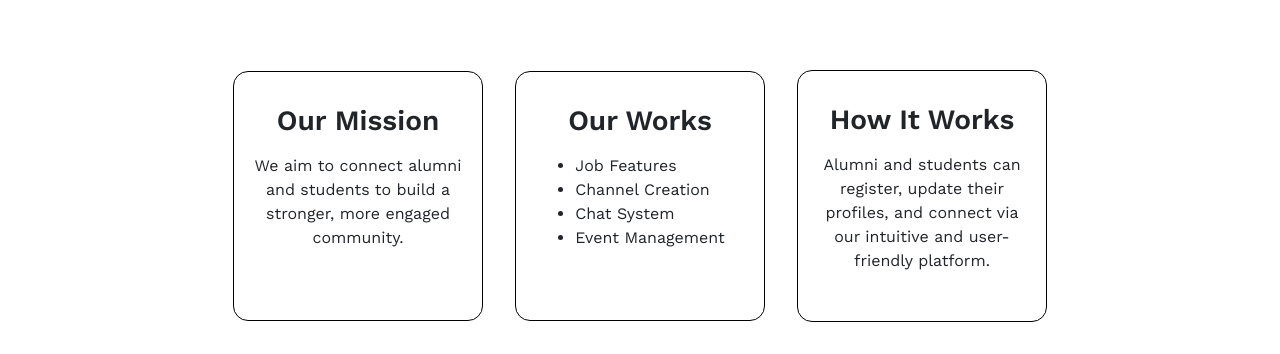
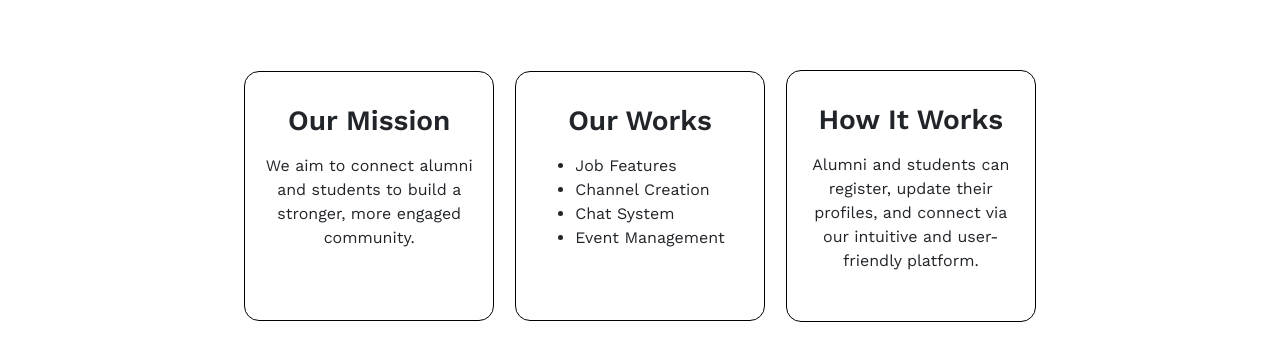
Before and after one commit to muffinboy19/alumni, a React (Create React App) app in the folder client/: page /About in a window 1280 px wide. Shown: the part 596-950 px from the top of the page. Built offline with nearby package versions, Linux system fonts and the light colour scheme; no server answers.

Commit message:
Minor Update App.css

```diff
--- a/client/src/App.css
+++ b/client/src/App.css
@@ -614,7 +614,7 @@ tr > .btn {
 	align-items: center;
 	flex-wrap: wrap;
 	margin-top: 2rem;
-	gap: 2rem;
+	gap: 1.3rem;
 	max-width: fit-content;
 	margin: 1rem;
 }
```
